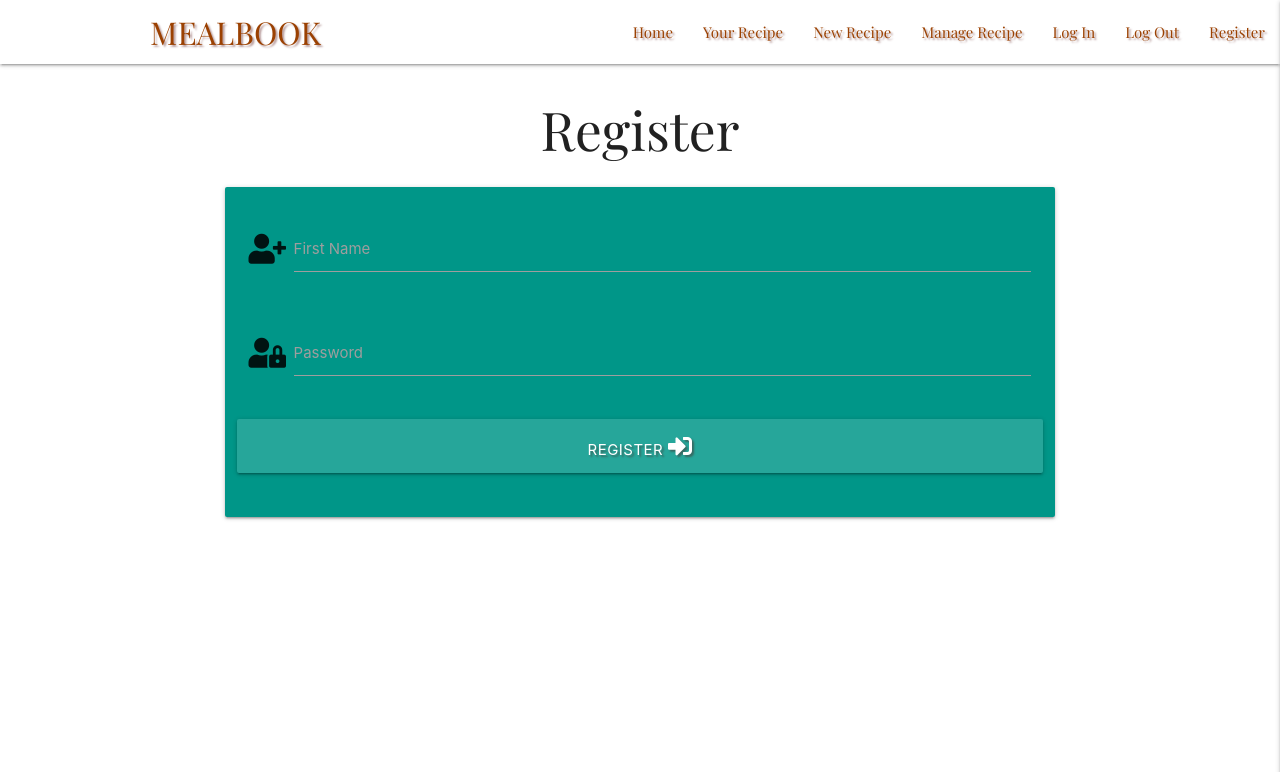
After one commit to kenweechin/recipe-app, a Flask app: page /register in a window 1280 px wide. The commit adds this page. Shown: the top 772 px of the page. Run offline with Flask 2, Linux system fonts and the light colour scheme; some libraries are stand-ins or nearby versions.

Commit message:
Add Register template and header styling

```diff
--- a/app.py
+++ b/app.py
@@ -4,6 +4,7 @@ from flask import (
     redirect, request, session, url_for)
 from flask_pymongo import PyMongo
 from bson.objectid import ObjectId
+from werkzeug.security import generate_password_hash, check_password_hash
 if os.path.exists("env.py"):
     import env
 
@@ -24,6 +25,11 @@ def get_recipes():
     return render_template("recipes.html", recipes=recipes)
 
 
+@app.route("/register", methods=["GET", "POST"])
+def register():
+    return render_template("register.html")
+
+
 if __name__ == "__main__":
     app.run(host=os.environ.get("IP"),
             port=int(os.environ.get("PORT")),
--- a/static/css/style.css
+++ b/static/css/style.css
@@ -13,7 +13,8 @@ nav .brand-logo {
 }
 
 .brand-logo,
-.sidenav li>a   {
+.sidenav li>a,
+.register-header  {
     font-family: 'playfair display', sans-serif;
 }
 
--- a/templates/base.html
+++ b/templates/base.html
@@ -31,7 +31,7 @@
                     <li><a href="#">Manage Recipe</a></li>
                     <li><a href="#">Log In</a></li>
                     <li><a href="#">Log Out</a></li>
-                    <li><a href="#">Register</a></li>
+                    <li><a href="{{ url_for('register')}}">Register</a></li>
                 </ul>
             </div>
         </nav>
@@ -45,7 +45,7 @@
             <li><a href="#">Manage Recipe</a></li>
             <li><a href="#">Log In</a></li>
             <li><a href="#">Log Out</a></li>
-            <li><a href="#">Register</a></li>
+            <li><a href="{{ url_for('register')}}">Register</a></li>
         </ul>
 
     </header>
--- /dev/null
+++ b/templates/register.html
@@ -0,0 +1,32 @@
+{% extends "base.html" %}
+{% block content %}
+
+<h2 class="register-header center-align">Register</h2>
+
+<div class="row">
+    <form class="col s12 m8 offset-m2" method="POST" action="{{ url_for('register') }}" >
+        <div class="card-panel teal">
+            <div class="row">
+                <div class="input-field col s12">
+                    <i class="fas fa-user-plus prefix"></i>
+                    <input id="username" name="username" type="text" class="validate">
+                    <label for="username">First Name</label>
+                </div>
+            </div>
+            <div class="row">
+                <div class="input-field col s12">
+                    <i class="fas fa-user-lock prefix"></i>
+                    <input id="password" name="password" type="password" class="validate">
+                    <label for="password">Password</label>
+                </div>
+            </div>
+            <div class="row">
+                <button type="submit" class="col s12 btn-large text-shadow">
+                    Register <i class="fas fa-sign-in-alt"></i>
+                </button>
+            </div>
+        </div>
+    </form>
+</div>
+
+{% endblock %}
```
